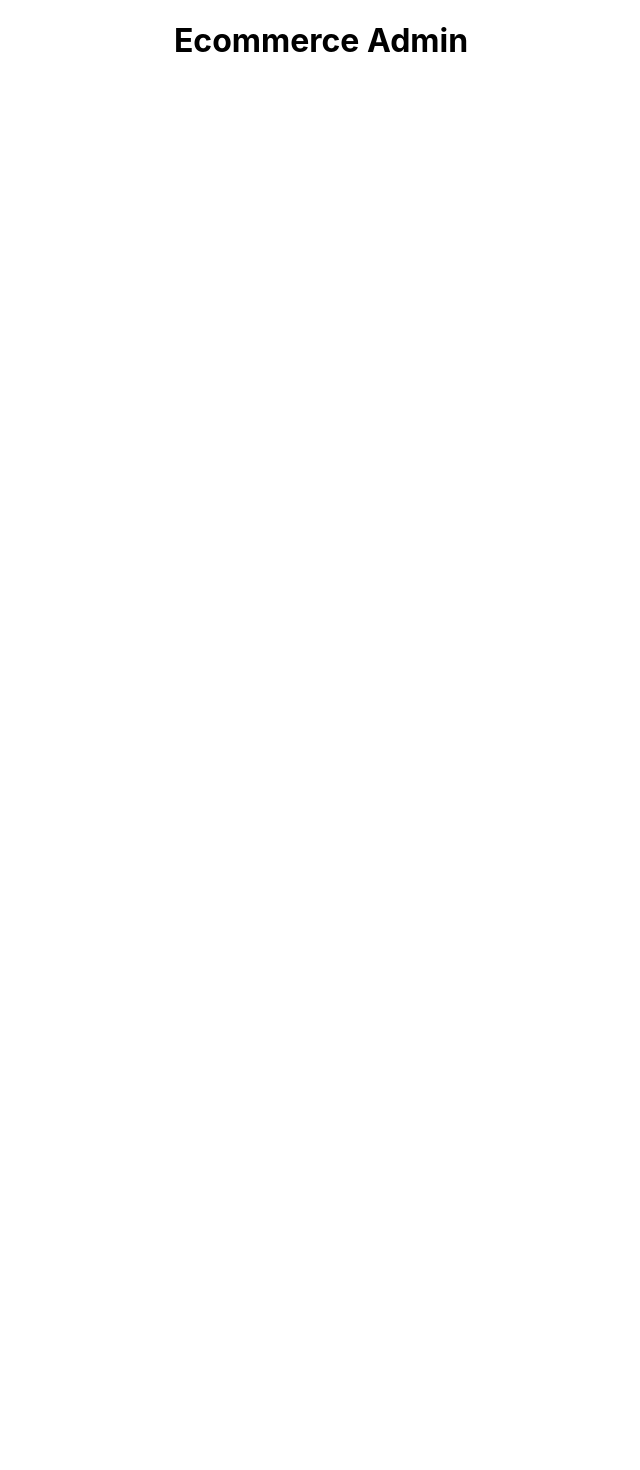
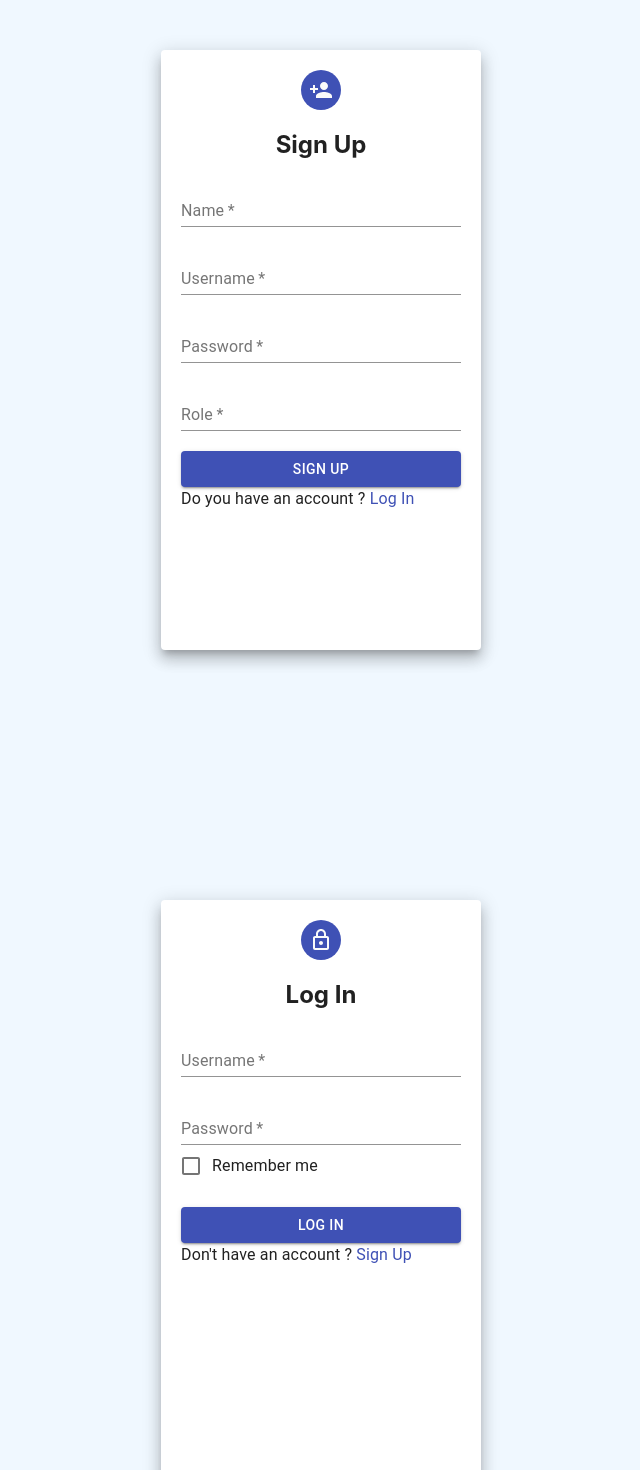
Before and after one commit to ayahosnym/ecommerce_admin, a React (Create React App) app: page / in a window 1280 px wide. Shown: the top 1470 px of the page, without its empty margins (319-959 px from the left). Before the commit the page ends 800 px from the top, so only its background shows below. Built offline with nearby package versions, Linux system fonts and the light colour scheme.

Commit message:
Login/SignupCommit

```diff
--- a/package.json
+++ b/package.json
@@ -3,6 +3,8 @@
   "version": "0.1.0",
   "private": true,
   "dependencies": {
+    "@material-ui/core": "^4.12.3",
+    "@material-ui/icons": "^4.11.2",
     "@mui/material": "^5.2.8",
     "@testing-library/jest-dom": "^5.16.1",
     "@testing-library/react": "^12.1.2",
--- a/src/App.css
+++ b/src/App.css
@@ -1,38 +1,3 @@
 .App {
   text-align: center;
 }
-
-.App-logo {
-  height: 40vmin;
-  pointer-events: none;
-}
-
-@media (prefers-reduced-motion: no-preference) {
-  .App-logo {
-    animation: App-logo-spin infinite 20s linear;
-  }
-}
-
-.App-header {
-  background-color: #282c34;
-  min-height: 100vh;
-  display: flex;
-  flex-direction: column;
-  align-items: center;
-  justify-content: center;
-  font-size: calc(10px + 2vmin);
-  color: white;
-}
-
-.App-link {
-  color: #61dafb;
-}
-
-@keyframes App-logo-spin {
-  from {
-    transform: rotate(0deg);
-  }
-  to {
-    transform: rotate(360deg);
-  }
-}
--- a/src/App.js
+++ b/src/App.js
@@ -1,11 +1,9 @@
-
 import './App.css';
-
 function App() {
   return (
-    <div className="App">
-      <h1>Ecommerce Admin</h1>
-    </div>
+    <>
+
+    </>
   );
 }
 
--- a/src/components/login.js
+++ b/src/components/login.js
@@ -0,0 +1,37 @@
+import { Avatar, Grid, Paper,TextField,Button, Typography,Link} from "@material-ui/core";
+// import PersonAddIcon from '@material-ui/icons/PersonAdd';
+import LockOutlinedIcon from '@material-ui/icons/LockOutlined';
+import FormControlLabel from '@material-ui/core/FormControlLabel';
+import Checkbox from '@material-ui/core/Checkbox';
+
+function Login() {
+    const paperStyle={padding:20 ,height:'70vh',width:280,margin:'auto'}
+    const avatarStyle={backgroundColor:"#3F51B5"}
+    const mr={marginBottom:"20px"}
+    const bgStyle={backgroundColor:"aliceblue",height:"100vh", paddingTop:'50px'}
+
+  return (
+      <div  style={bgStyle}>
+<Grid >
+    <Paper elevation={10} style={paperStyle}>
+        <Grid align="center" >
+        <Avatar style={avatarStyle}><LockOutlinedIcon/></Avatar>
+        <h2>Log In</h2>
+        </Grid>
+     <TextField style={mr} label="Username" placeholder="Enter username" fullWidth required/>
+     <TextField  label="Password" placeholder="Enter password" type='password' fullWidth required/>
+     <FormControlLabel style={mr}
+         control={<Checkbox name="checkedB" color="primary"/>}
+         label="Remember me"/>
+
+  <Button color="primary" type="submit" variant="contained" fullWidth>Log In</Button>
+ <Typography >
+Don't have an account ?
+<Link  href="#Signup"> Sign Up</Link>
+ </Typography>
+    </Paper>
+</Grid> </div>
+  );
+}
+
+export default Login;
--- a/src/components/signup.js
+++ b/src/components/signup.js
@@ -0,0 +1,32 @@
+import { Avatar, Grid, Paper,TextField,Button, Typography,Link} from "@material-ui/core";
+import PersonAddIcon from '@material-ui/icons/PersonAdd';
+
+function Signup() {
+    const paperStyle={padding:20 ,height:'70vh',width:280,margin:'auto'}
+    const avatarStyle={backgroundColor:"#3F51B5"}
+    const mr={marginBottom:"20px"}
+    const bgStyle={backgroundColor:"aliceblue",height:"100vh", paddingTop:'50px'}
+
+  return (
+      <div style={bgStyle}>
+<Grid >
+    <Paper elevation={10} style={paperStyle}>
+        <Grid align="center" >
+        <Avatar style={avatarStyle}><PersonAddIcon/></Avatar>
+        <h2>Sign Up</h2>
+        </Grid>
+    <TextField style={mr} label="Name" placeholder="Enter name" fullWidth required/>
+     <TextField style={mr} label="Username" placeholder="Enter username" fullWidth required/>
+     <TextField style={mr} label="Password" placeholder="Enter password" type='password' fullWidth required/>
+     <TextField style={mr} label="Role" placeholder="Enter Role" fullWidth required/>
+  <Button color="primary" type="submit" variant="contained" fullWidth>Sign Up</Button>
+ <Typography >
+Do you have an account ?
+<Link href="#Login"> Log In</Link>
+ </Typography>
+    </Paper>
+</Grid> </div>
+  );
+}
+
+export default Signup;
--- a/src/index.js
+++ b/src/index.js
@@ -3,10 +3,13 @@ import ReactDOM from 'react-dom';
 import './index.css';
 import App from './App';
 import reportWebVitals from './reportWebVitals';
-
+import Signup from './components/Signup';
+import Login from './components/Login';
 ReactDOM.render(
   <React.StrictMode>
-    <App />
+    <App/>
+    <Signup/>
+    <Login/>
   </React.StrictMode>,
   document.getElementById('root')
 );
```
Also changed, not shown: src/index.css (line endings or trailing spaces), 1 other file (tests, documents, lock files or other folders).
